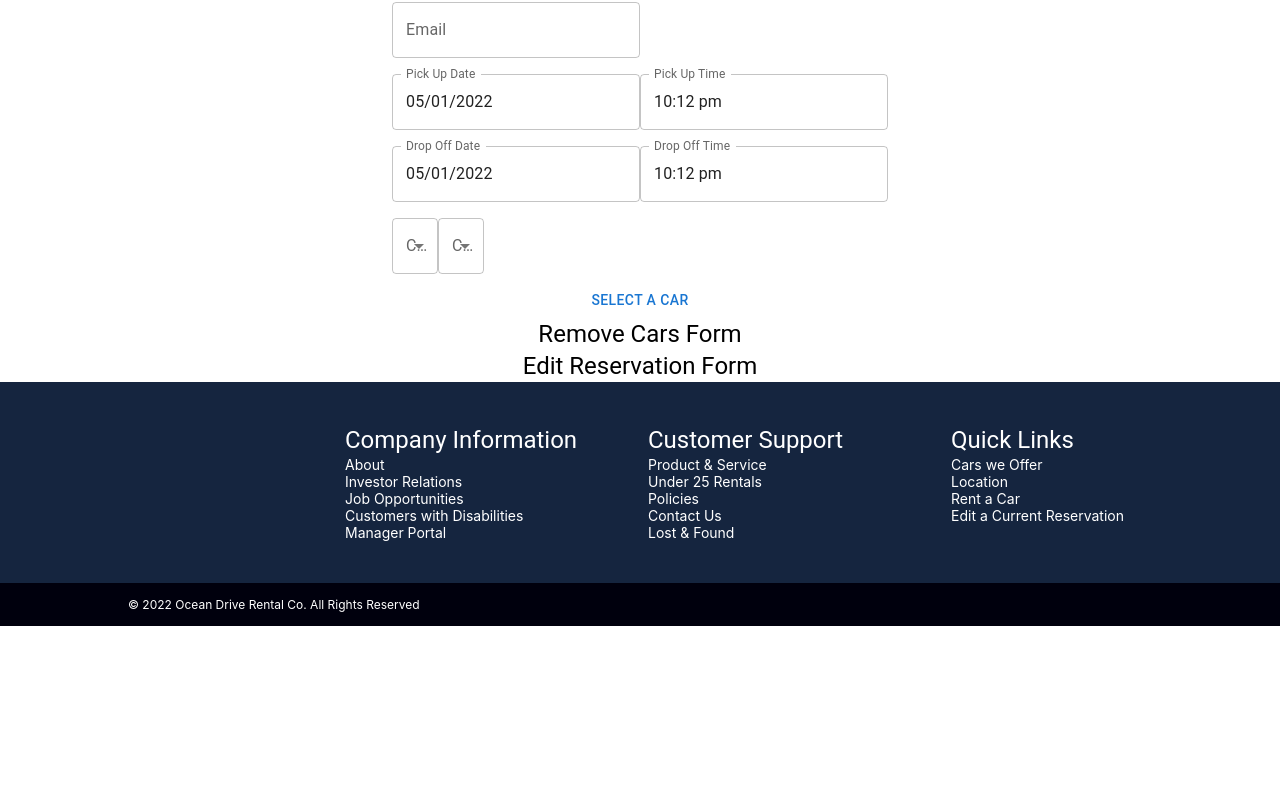
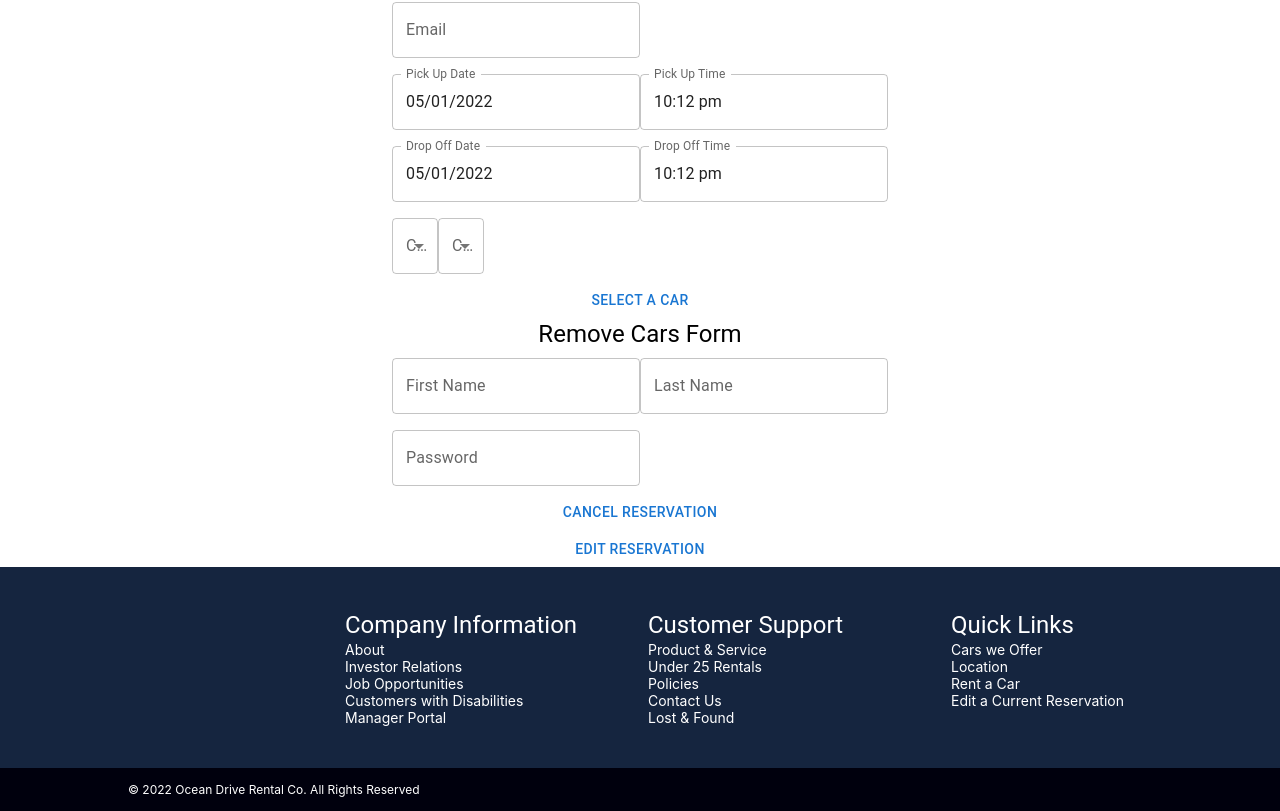
Before and after one commit to jbender8/car-rental, a React (Create React App) app: page / in a window 1280 px wide. Shown: the part 894-1705 px from the top of the page. Before the commit the page ends 1520 px from the top, so only its background shows below. Built offline with nearby package versions, Linux system fonts and the light colour scheme.

Commit message:
start of form for edit

```diff
--- a/src/components/Forms/EditReservation/EditReservation.jsx
+++ b/src/components/Forms/EditReservation/EditReservation.jsx
@@ -1,11 +1,26 @@
-import { Typography } from "@mui/material";
+import { Button, FormControl, TextField } from "@mui/material";
 import React from "react";
 
 class EditForm extends React.Component{
     render(){
         return(
-            <div>
-                <Typography variant="h5">Edit Reservation Form </Typography>
+            <div className="Login">
+                <FormControl>
+                    <div className="form">
+                        <TextField id="outlined-basic" label="First Name" variant="outlined" />
+                        <TextField id="outlined-basic" label="Last Name" variant="outlined" />
+
+                    </div>
+                    <div className="form">
+                        <TextField id="outlined-basic" label="Password" variant="outlined" />
+                    </div>
+                    <Button className="SelcectCar">
+                        Cancel Reservation
+                    </Button>
+                    <Button className="SelcectCar">
+                        Edit Reservation
+                    </Button>
+                </FormControl>
             </div>
         )
     }
```
